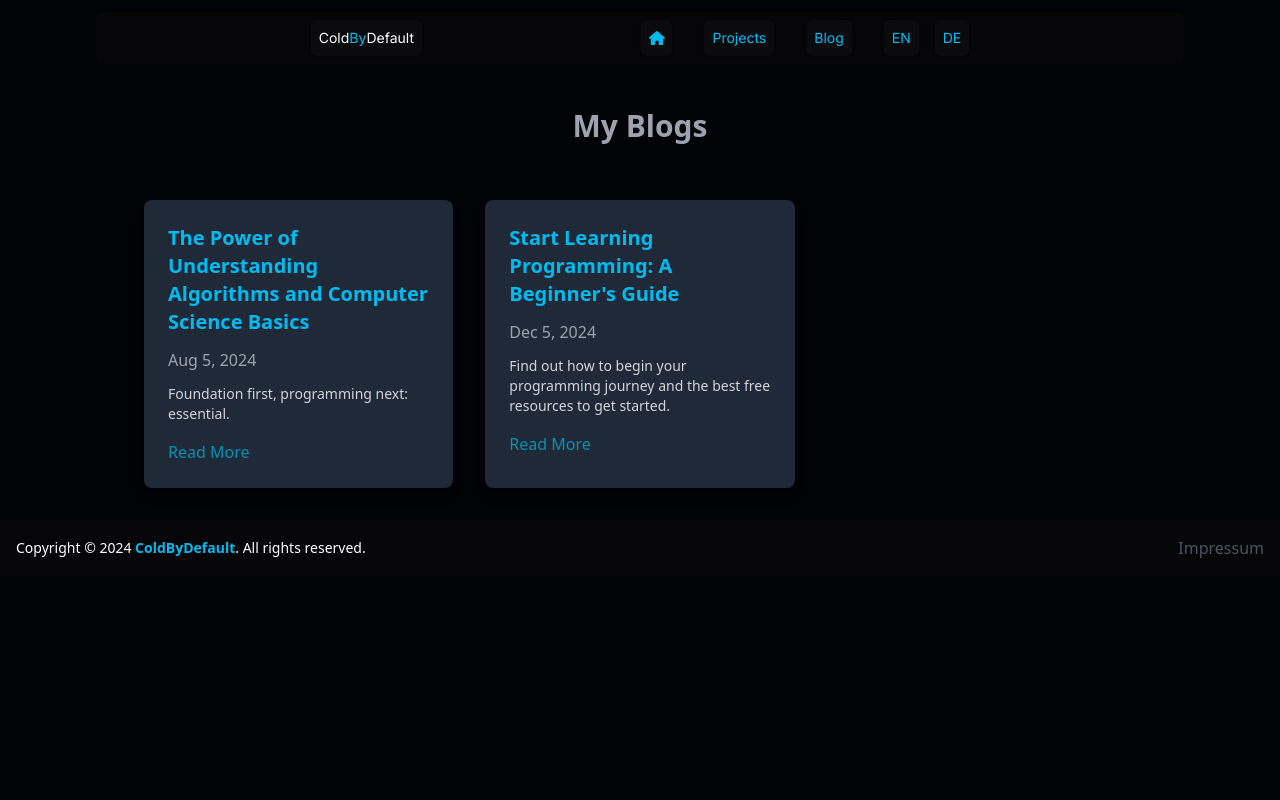
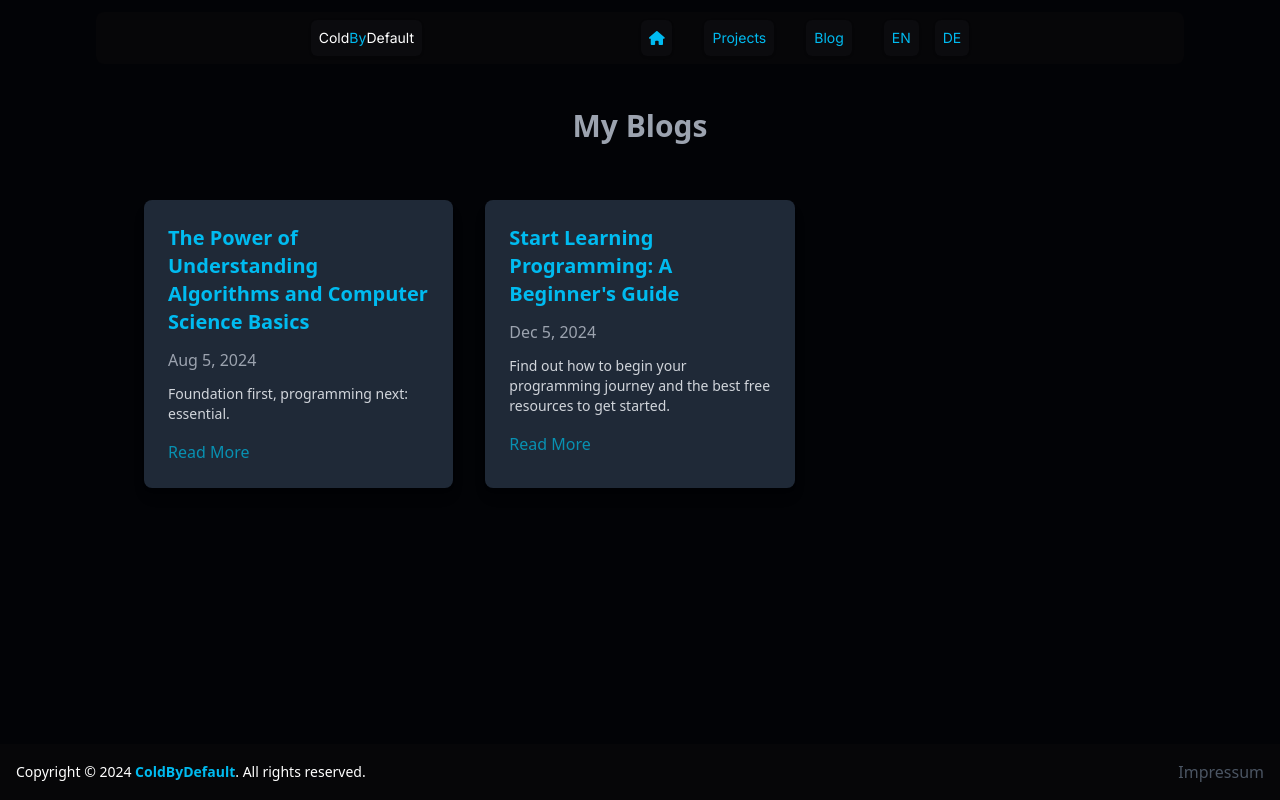
Before and after one commit to ColdByDefault/coldbydefault.github.io, a React (Vite) app: page / in a window 1280 px wide. Both pictures are taken after a click on the button "Blog". Built offline with nearby package versions, Linux system fonts and the light colour scheme.

Commit message:
favicon new, dynamic effect to App.jsx

```diff
--- a/index.html
+++ b/index.html
@@ -20,7 +20,7 @@
     <link rel="preconnect" href="https://fonts.gstatic.com" crossorigin>
     <link href="https://fonts.googleapis.com/css2?family=Inter:ital,opsz,wght@0,14..32,100..900;1,14..32,100..900&display=swap" rel="stylesheet">
 
-    <link rel="icon" type="image/png" href="/myIcon.png" />
+    <link rel="icon" type="image/png" href="/favicon.ico" />
     <meta name="viewport" content="width=device-width, initial-scale=1.0" />
     <title>ColdByDefault</title>
   </head>
--- a/src/App.jsx
+++ b/src/App.jsx
@@ -1,54 +1,73 @@
-// Copyright © 2024 ColdByDefault. All rights reserved.
-// Unauthorized copying or use is prohibited.
-
-
-// Everything you know; is a lie.
-
 import React, { useState } from "react";
 import Navbar from "./components/Navbar";
 import Intro from "./components/Intro";
 import Lab from "./components/Lab";
-/* import GradientBackground from "./components/GradientBackground"; */
 import Footer from "./components/Footer";
 import LoadingScreen from "./components/LoadingScreen";
 import Blogs from "./components/Blogs";
 import BlogPost from "./components/BlogPost";
 
-// Import i18n
-import "./i18n";
-
 function App() {
   const [showContent, setShowContent] = useState(false);
   const [activeSection, setActiveSection] = useState("Home");
   const [selectedBlog, setSelectedBlog] = useState(null);
+  const [isAnimating, setIsAnimating] = useState(false);
 
   const handleLoadingComplete = () => {
     setShowContent(true);
+  };
+
+  const handleSectionChange = (section) => {
+    if (activeSection !== section) {
+      setIsAnimating(true);
+      setTimeout(() => {
+        setActiveSection(section);
+        setIsAnimating(false);
+      }, 500); // Match animation duration
+    }
+  };
+
+  const renderSection = () => {
+    switch (activeSection) {
+      case "Home":
+        return <Intro />;
+      case "Projects":
+        return <Lab />;
+      case "Blog":
+        return (
+          <Blogs
+            setActiveSection={handleSectionChange}
+            setSelectedBlog={setSelectedBlog}
+          />
+        );
+      case "BlogPost":
+        return (
+          <BlogPost
+            selectedBlog={selectedBlog}
+            setActiveSection={handleSectionChange}
+          />
+        );
+      default:
+        return <Intro />;
+    }
   };
 
   return (
     <>
       {!showContent && <LoadingScreen onComplete={handleLoadingComplete} />}
       {showContent && (
-        <div className="relative min-h-screen overflow-x-hidden">
-          <div className="relative z-10">
-            <Navbar setActiveSection={setActiveSection} />
-            {activeSection === "Home" && <Intro />}
-            {activeSection === "Projects" && <Lab />}
-            {activeSection === "Blog" && (
-              <Blogs
-                setActiveSection={setActiveSection}
-                setSelectedBlog={setSelectedBlog}
-              />
-            )}
-            {activeSection === "BlogPost" && (
-              <BlogPost
-                selectedBlog={selectedBlog}
-                setActiveSection={setActiveSection}
-              />
-            )}
-            <Footer setActiveSection={setActiveSection} />
+        <div className="flex flex-col min-h-screen">
+          <Navbar setActiveSection={handleSectionChange} />
+          <div className="flex-grow relative z-10">
+            <div
+              className={`transform transition-all duration-500 ease-in-out ${
+                isAnimating ? "opacity-0 scale-90" : "opacity-100 scale-100"
+              }`}
+            >
+              {renderSection()}
+            </div>
           </div>
+          <Footer setActiveSection={handleSectionChange} />
         </div>
       )}
     </>
--- a/src/components/Blogs.jsx
+++ b/src/components/Blogs.jsx
@@ -8,7 +8,7 @@ function Blogs({ setActiveSection, setSelectedBlog }) {
   };
 
   return (
-    <div className="flex flex-col items-center gap-8 px-4 py-8 max-w-screen-lg mx-auto">
+    <div className="flex flex-col items-center gap-8 px-4 py-8 max-w-screen-lg mx-auto h-full">
       <h2 className="text-3xl font-bold text-gray-400 mb-6">My Blogs</h2>
       <div className="grid grid-cols-1 sm:grid-cols-2 lg:grid-cols-3 gap-8">
         {blogs.map((blog, index) => (
```
Also changed, not shown: src/styles/fadeEffect.css (added, +15 -0 lines), public/myIcon.png (deleted), 1 other file (tests, documents, lock files or other folders).
